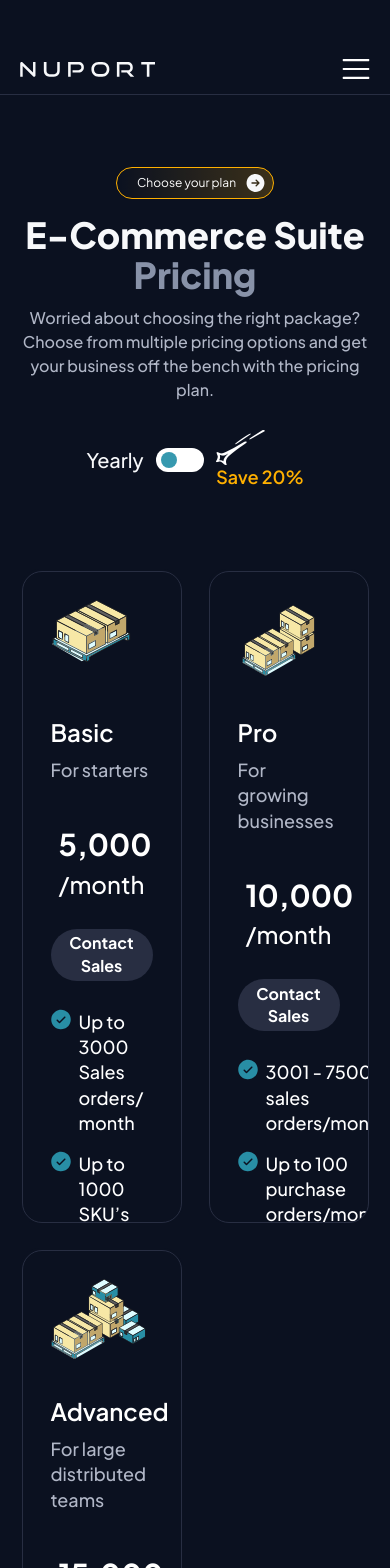
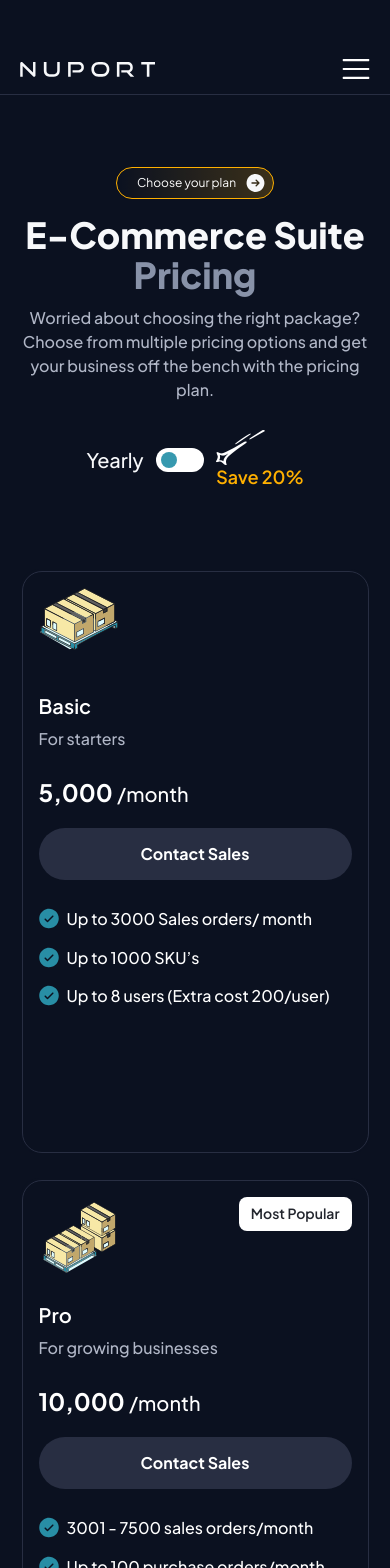
Before and after one commit to Sanjay2929/nuport-next, a Next.js app: page /pricing-e-commerce in a window 390 px wide. Shown: the top 1568 px of the page. Built offline with nearby package versions, Linux system fonts and the light colour scheme.

Commit message:
cards done

```diff
--- a/src/components/pricing-e-commerce/Cards.jsx
+++ b/src/components/pricing-e-commerce/Cards.jsx
@@ -6,28 +6,33 @@ const Cards = () => {
     <div className="bg-darkBlue">
       <div className="xl:max-w-[1324px] px-5 mx-auto container">
         <div className="pb-40">
-          <div className="grid xl:grid-cols-3 grid-cols-2 gap-6">
+          <div className="flex justify-center gap-6 flex-wrap ">
             {eCommerce.map((value, index) => (
               <div
                 key={index}
-                className="p-[1.5px] bg-darkBlue hover:bg-[linear-gradient(180deg,_#288EA5_0%,_rgba(40,_142,_165,_0)_73.92%)]  rounded-[20px] transition-all ease-in-out duration-300 group"
+                className="p-[1.5px] sm:w-[calc(50%-12px)] xl:w-[calc(33.3%-16px)] bg-darkBlue hover:bg-[linear-gradient(180deg,_#288EA5_0%,_rgba(40,_142,_165,_0)_73.92%)]  rounded-[20px] transition-all ease-in-out duration-300 group max-w-[412px] sm:max-w-[unset] w-full mx-auto"
               >
-                <div className="h-[652px]  bg-darkBlue rounded-[20px] border border-darkGray p-7 relative overflow-hidden">
-                  <div className="w-full max-h-[300px] h-full blur-[190px] bg-transparent group-hover:bg-moonstone transition-all ease-in-out duration-300  absolute end-0 top-0 rounded-full"></div>
-                  <div className="w-[95px] h-[80px] relative z-10">
-                    {value.icon}
+                <div className="lg:h-[652px] h-[582px] bg-darkBlue group-hover:border-transparent rounded-[20px] border border-darkGray md:p-7 p-4 relative overflow-hidden ">
+                  <div className="w-[50%] max-h-[200px] h-full blur-[190px] bg-transparent group-hover:bg-moonstone transition-all ease-in-out duration-300  absolute end-0 top-0 rounded-full"></div>
+                  <div className="flex justify-between">
+                    <div className="w-[95px] h-[80px] relative z-10">
+                      {value.icon}
+                    </div>
+                    <button className={`bg-white px-3 h-[34px] text-shark rounded-lg font-plus font-semibold text-sm leading-[140%] ${index === 1 ? "block":"hidden"}`}>Most Popular</button>
                   </div>
-                  <p className="pt-9 text-white font-plus font-semibold text-2xl leading-[140%] relative z-10">
+                  <p className="lg:pt-9 pt-6 text-white font-plus font-semibold lg:text-2xl text-xl leading-[140%] relative z-10">
                     {value.title}
                   </p>
-                  <p className="pt-2 text-lightGray font-plus font-medium text-lg leading-[140%] relative z-10">
+                  <p className="pt-2 text-lightGray font-plus font-medium lg:text-lg text-base leading-[140%] relative z-10">
                     {value.description}
                   </p>
-                  <p className="pt-11 text-white font-plus text-3xl font-bold leading-[124%] ps-2 relative z-10">
+                  <p className="lg:pt-11 pt-7 text-white font-plus lg:text-3xl text-2xl font-bold leading-[124%] md:ps-2 relative z-10">
                     {value.months}{" "}
-                    <span className="font-medium text-2xl">/month</span>
+                    <span className="font-medium lg:text-2xl text-xl">
+                      /month
+                    </span>
                   </p>
-                  <button className="mt-7 mb-3 bg-darkGray w-full flex justify-center items-center h-[52px] rounded-[100px] text-white font-plus font-bold text-base leading-[140%] group-hover:bg-tealBlue transition-all duration-300 ease-in-out relative z-10">
+                  <button className="lg:mt-7 mt-5 mb-3 bg-darkGray w-full flex justify-center items-center h-[52px] rounded-[100px] text-white font-plus font-bold text-base leading-[140%] group-hover:bg-tealBlue transition-all duration-300 ease-in-out relative z-10">
                     {value.contact}
                   </button>
                   {value.features.map((subvalue, index) => {
@@ -36,7 +41,7 @@ const Cards = () => {
                         <span>
                           <PricingRightClick />
                         </span>
-                        <p className="text-white ps-2 font-plus font-medium text-lg leading-[140%]">
+                        <p className="text-white ps-2 font-plus font-medium lg:text-lg text-base leading-[140%]">
                           {subvalue}
                         </p>
                       </div>
```
